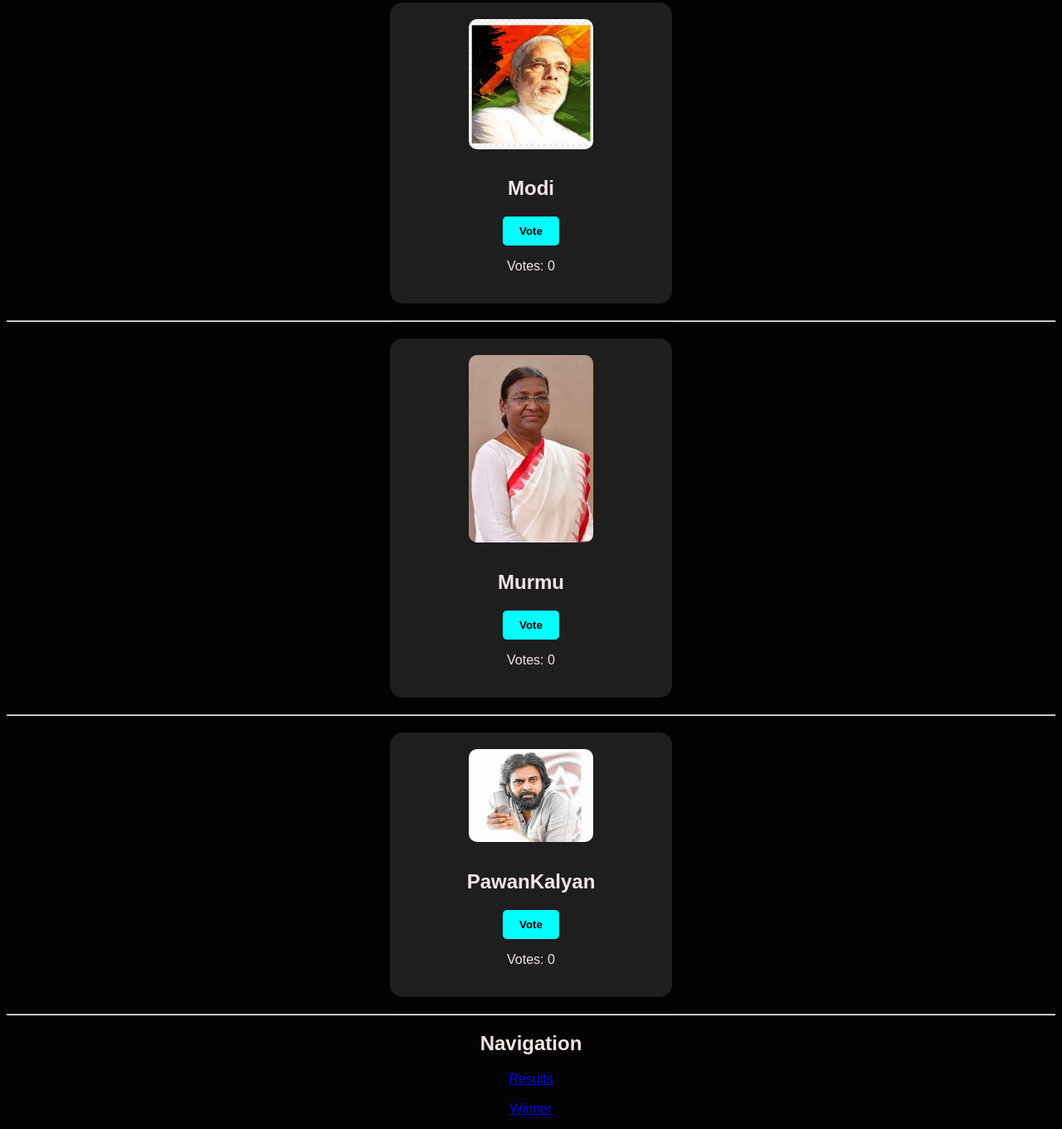
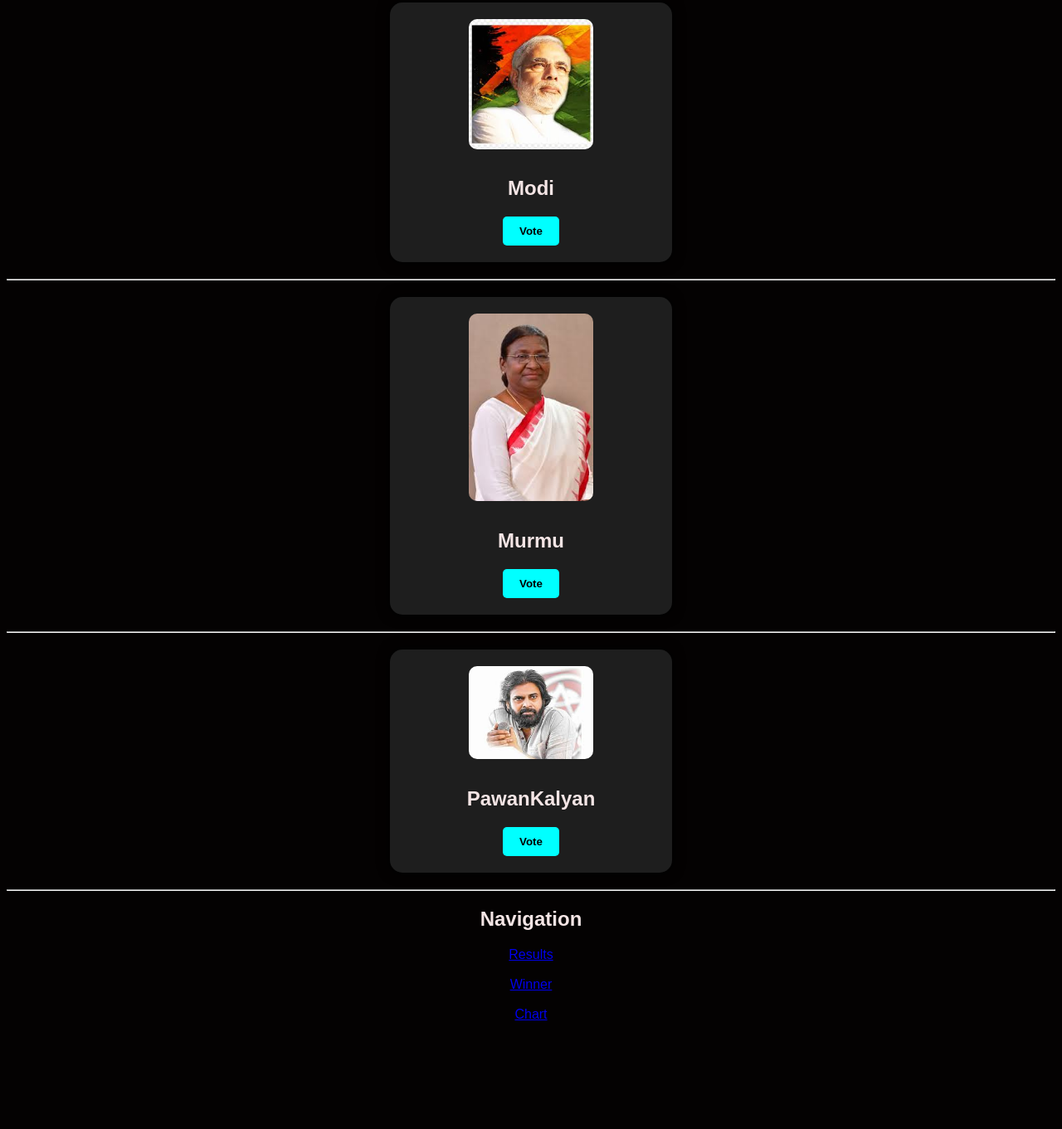
Before and after one commit to shreevidyachalla/Online-Voting-System, a website: page vote.html in a window 1280 px wide. Shown: the part 178-1539 px from the top of the page at 83% size. After the commit the page ends 1436 px from the top, so only its background shows below. Drawn offline with nearby package versions, Linux system fonts and the light colour scheme; no server answers.

Commit message:
Update voting system and improve voting page

```diff
--- a/package.json
+++ b/package.json
@@ -4,14 +4,15 @@
   "description": "",
   "main": "server.js",
   "scripts": {
-  "start": "node server.js"
-},
+    "start": "node server.js"
+  },
   "keywords": [],
   "author": "",
   "license": "ISC",
   "type": "commonjs",
   "dependencies": {
     "cors": "^2.8.6",
+    "dotenv": "^18.0.10",
     "express": "^5.2.1",
     "mongoose": "^9.6.3"
   }
--- a/server.js
+++ b/server.js
@@ -1,3 +1,4 @@
+require("dotenv").config();
 const express = require("express");
 const path = require("path");
 const mongoose = require("mongoose");
@@ -23,7 +24,7 @@ app.get("/", (req, res) => {
 });
 
 
-// ADD THIS PART HERE
+
 app.post("/vote", async (req, res) => {
 
     const { voterId, candidate } = req.body;
--- a/vote.html
+++ b/vote.html
@@ -25,10 +25,6 @@
             Vote
         </button>
 
-        <p id="modiVotes">
-            Votes: 0
-        </p>
-
     </div>
 
     <hr>
@@ -43,10 +39,6 @@
             Vote
         </button>
 
-        <p id="murmuVotes">
-            Votes: 0
-        </p>
-
     </div>
 
     <hr>
@@ -60,10 +52,6 @@
         <button onclick="vote('pawankalyan')">
             Vote
         </button>
-
-        <p id="pawankalyanVotes">
-            Votes: 0
-        </p>
 
     </div>
 
```
Also changed, not shown: 2 other files.
